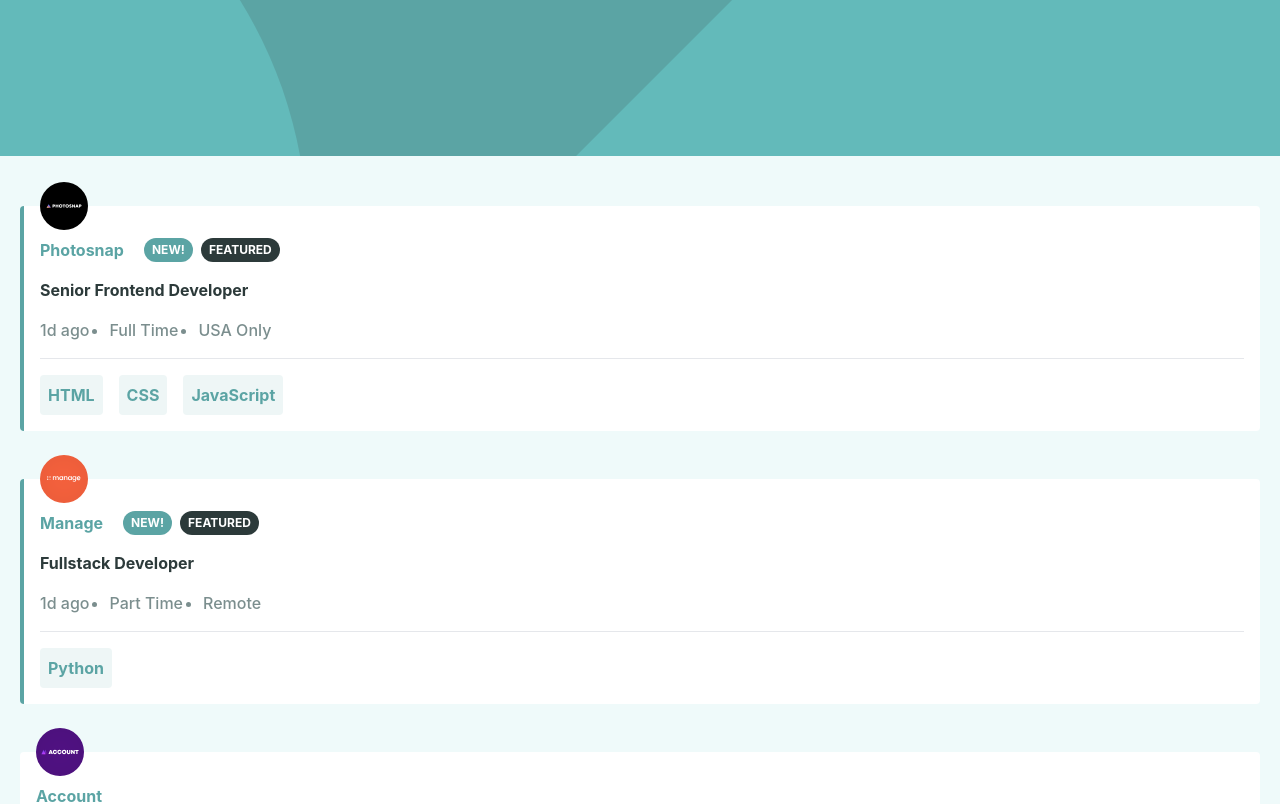
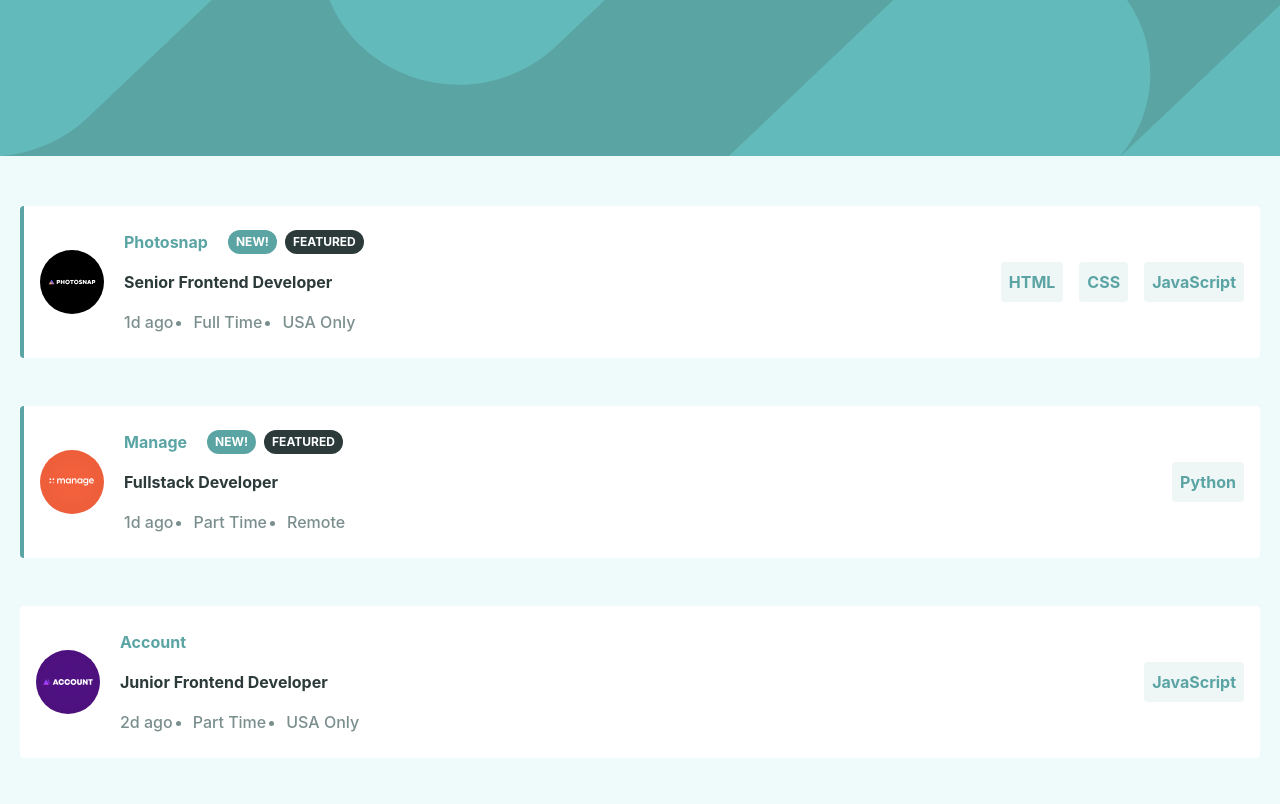
Before and after one commit to benjaminbills/joblisting, a React (Create React App) app: page / in a window 1280 px wide. Shown: the top 804 px of the page. Built offline with nearby package versions, Linux system fonts and the light colour scheme.

Commit message:
set up desktop design

```diff
--- a/src/components/Job.js
+++ b/src/components/Job.js
@@ -5,14 +5,15 @@ const Job = ({ job, handleFilters }) => {
         job.postedAt === '1d ago' ? 'border-l-4 border-desaturateddarkcyan' : ''
       } `}
     >
-      <div className='pl-4'>
+      <div className='pl-4 absolute sm:flex sm:justify-center sm:align-middle content-center items-center  top-[-1.5rem] sm:top-0 h-full'>
         <img
-          className='w-12 h-12 absolute top-[-1.5rem] '
+          className='w-12 h-12 sm:w-16 sm:h-16    '
           src={job.logo}
           alt={job.company}
         />
       </div>
-      <div className='pl-4 pr-4 pb-4 pt-[2em]  flex flex-col space-y-4'>
+      <div className='pl-4 sm:pl-[100px] pr-4 pb-4 pt-[2em] sm:pt-6 sm:pb-6  flex flex-col sm:flex-row sm:justify-between space-y-4 sm:space-y-0'>
+        <div className='flex flex-col space-y-4'>
           <div className='flex'>
             <p className='text-desaturateddarkcyan font-bold pr-5'>
               {job.company}
@@ -34,7 +35,8 @@ const Job = ({ job, handleFilters }) => {
             <li>{job.contract}</li>
             <li>{job.location}</li>
           </ul>
-        <hr></hr>
+          <hr className='block sm:hidden' />
+        </div>
         <div className='flex flex-wrap justify-left items-center gap-4'>
           {job.languages.map((language, i) => (
             <button
--- a/src/pages/JobPage.js
+++ b/src/pages/JobPage.js
@@ -3,7 +3,7 @@ import Jobs from '../components/Jobs';
 const JobPage = () => {
   return (
     <div className='bg-lightgrayishcyanbg h-full'>
-      <div className='bg-[url("/public/images/bg-header-mobile.svg")] h-[156px] bg-cover bg-no-repeat bg-desaturateddarkcyan'></div>
+      <div className='bg-[url("/public/images/bg-header-mobile.svg")] sm:bg-[url("/public/images/bg-header-desktop.svg")] h-[156px] bg-cover bg-no-repeat bg-desaturateddarkcyan'></div>
       <div className=''>
         <Jobs />
       </div>
--- a/tailwind.config.js
+++ b/tailwind.config.js
@@ -13,6 +13,9 @@ module.exports = {
       fontFamily: {
         league: 'League Spartan',
       },
+      screens: {
+        sm: '376px',
+      },
     },
   },
   plugins: [],
```
Lines whose indentation alone changed are shown as unchanged.
